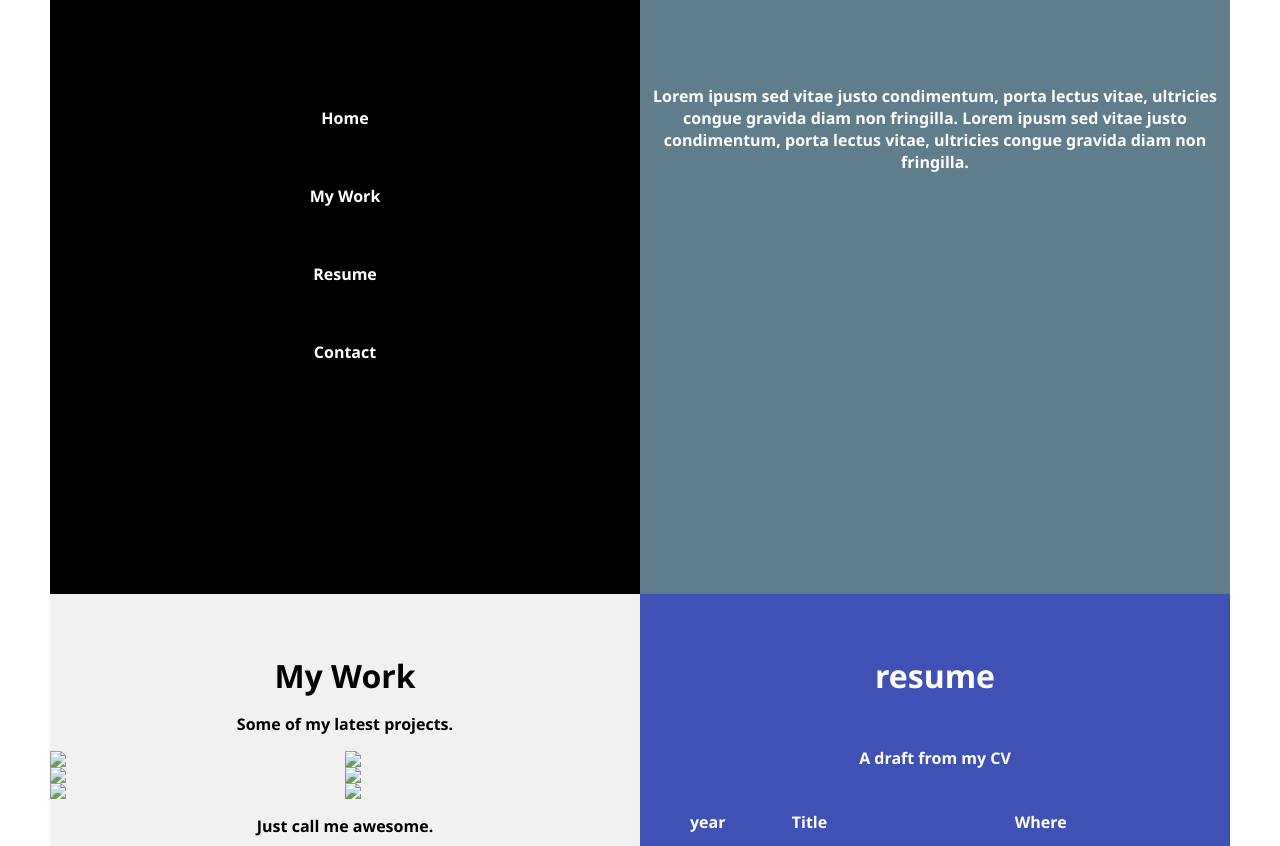
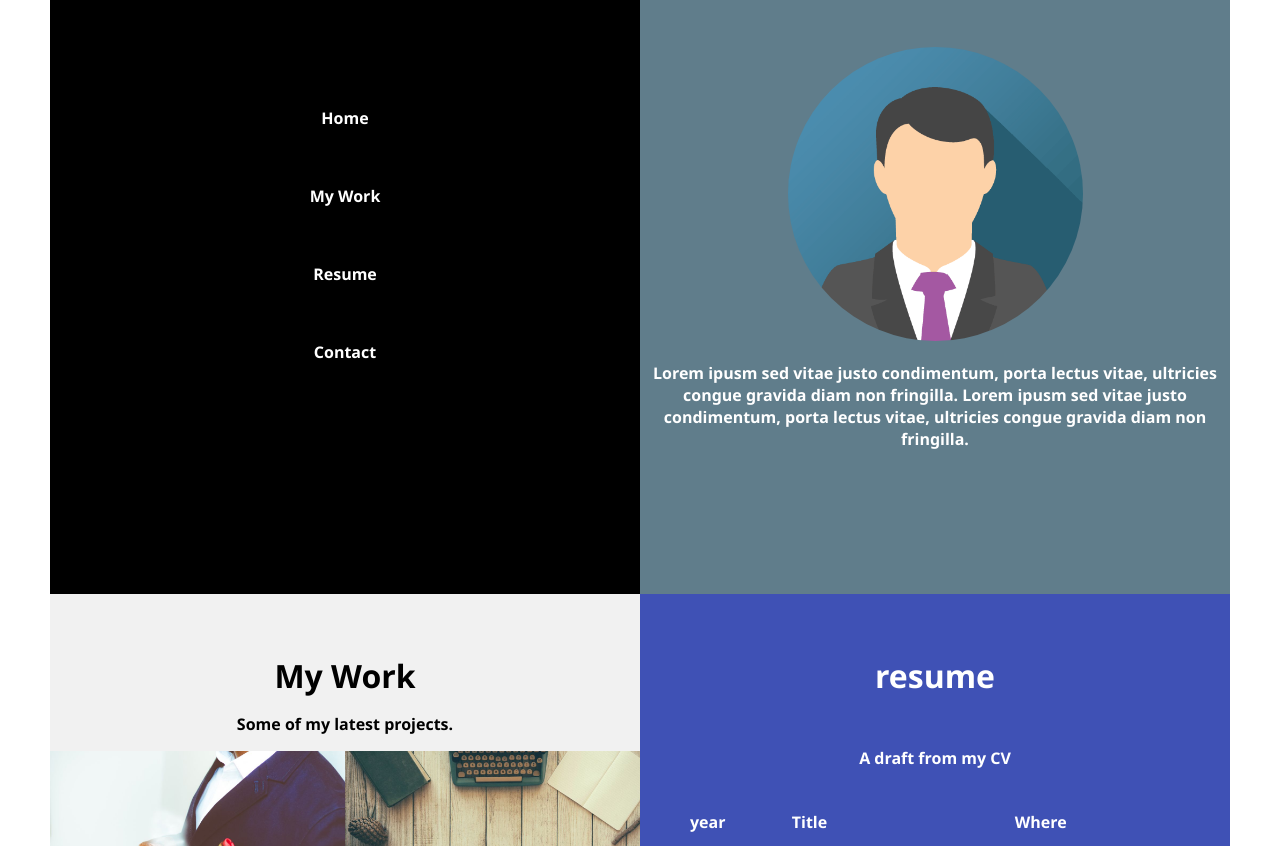
Before and after one commit to Rahmeer/template, a plain HTML site: page index.html in a window 1280 px wide. Shown: the part 106-952 px from the top of the page. Drawn offline with Linux system fonts and the light colour scheme; the site is published under a folder, as on GitHub Pages, so addresses that start at the root find nothing.

Commit message:
second commit

```diff
--- a/index.html
+++ b/index.html
@@ -20,7 +20,7 @@
       <div class="about">
         <h1>About Me</h1>
         <div class="aimg">
-          <img src="/img/about.png" alt="" />
+          <img src="about.png" alt="" />
           <p>
             Lorem ipusm sed vitae justo condimentum, porta lectus vitae,
             ultricies congue gravida diam non fringilla. Lorem ipusm sed vitae
@@ -33,12 +33,12 @@
         <h1>My Work</h1>
         <p>Some of my latest projects.</p>
         <div class="wimg">
-          <img src="/img/1.jpg" />
-          <img src="/img/2.jpg" />
-          <img src="/img/2.jpg" />
-          <img src="/img/1.jpg" />
-          <img src="/img/1.jpg" />
-          <img src="/img/2.jpg" />
+          <img src="1.jpg" />
+          <img src="2.jpg" />
+          <img src="2.jpg" />
+          <img src="1.jpg" />
+          <img src="1.jpg" />
+          <img src="2.jpg" />
         </div>
         <p>Just call me awesome.</p>
       </div>
@@ -104,7 +104,7 @@
           <button type="submit">Send</button>
         </div>
       </div>
-    <footer>Powered by w3.css</footer>
+      <footer>Powered by w3.css</footer>
     </div>
   </body>
 </html>
```
Also changed, not shown: 1.jpg (renamed from img/1.jpg), 2.jpg (renamed from img/2.jpg), about.png (renamed from img/about.png).
